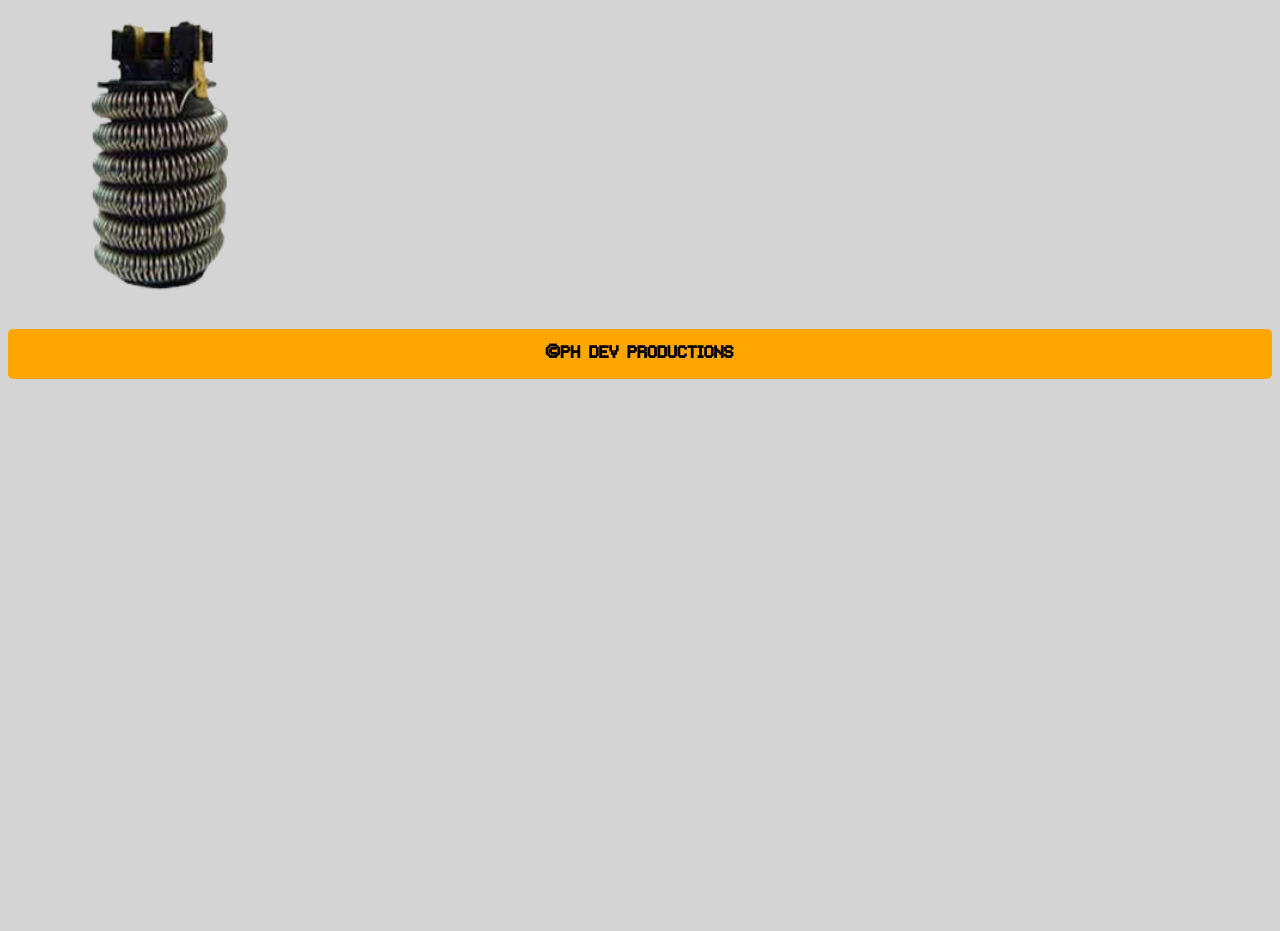
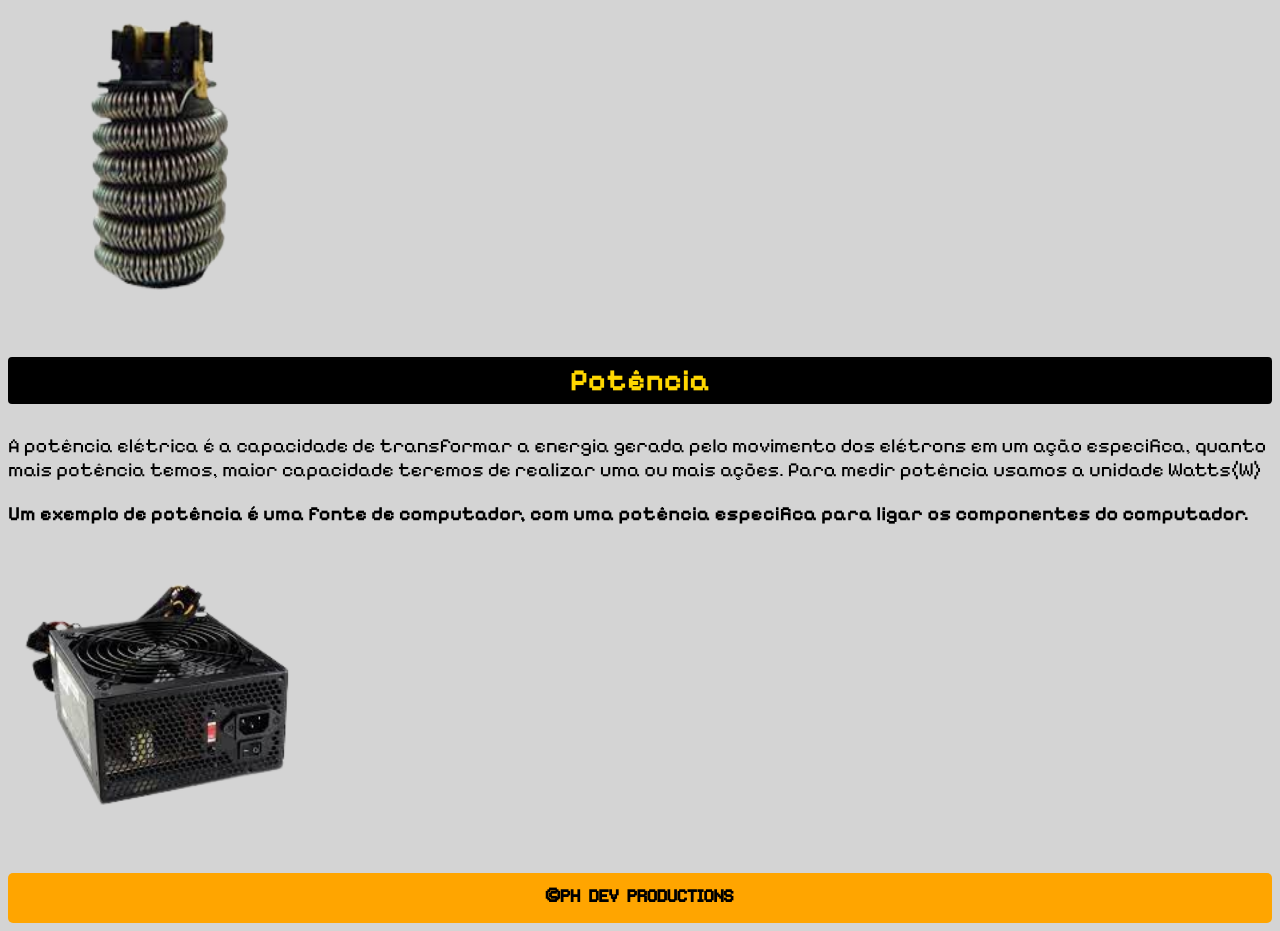
Before and after one commit to PedroJunior1630/EletroInfo, a plain HTML site: page explica.html in a window 1280 px wide. Shown: the part 2230-3161 px from the top of the page. Before the commit the page ends 2617 px from the top, so only its background shows below. Drawn offline with Linux system fonts and the light colour scheme.

Commit message:
Potencia adicionada

```diff
--- a/explica.html
+++ b/explica.html
@@ -48,6 +48,12 @@
         <h3>Um exemplo de resistência é o resistor do seu chuveiro, feito para dificultar a passagem de corrente elétrica com alta tensão, gerando calor e fazendo a água ficar quente.</h3>
         <img src = "_imagens/resistorchuveiro.png"/>
     </article>
+    <article id = "potencia">
+        <h1>Potência</h1>
+        <p>A potência elétrica é a capacidade de transformar a energia gerada pelo movimento dos elétrons em um ação especifica, quanto mais potência temos, maior capacidade teremos de realizar uma ou mais ações. Para medir potência usamos a unidade Watts(W)</p>
+        <h3>Um exemplo de potência é uma fonte de computador, com uma potência especifica para ligar os componentes do computador.</h3>
+        <img src = "_imagens/fonte.png"/>
+    </article>
 </section>
 <footer id = "rodape">
     <h2><a href = "https://instagram.com/ph_dev_" target = "_blank">&copyPH DEV PRODUCTIONS</a></h2>
```
Also changed, not shown: index.html (+2 -1 lines).
